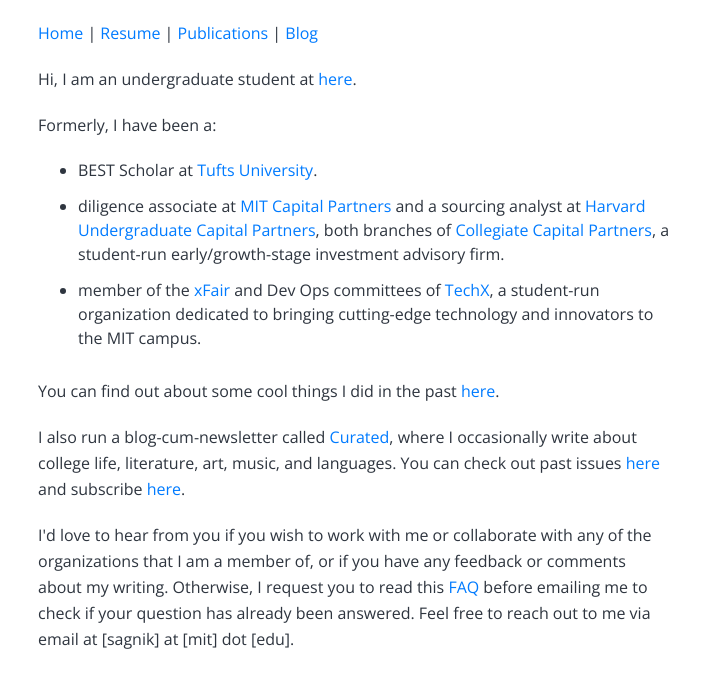
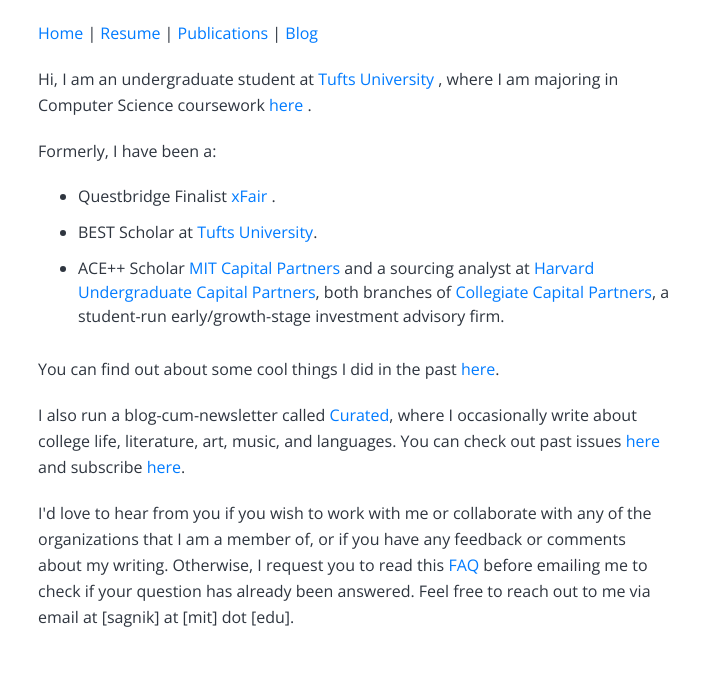
Before and after one commit to Jn527fd/Assignment-1, a plain HTML site: page index.html in a window 1280 px wide. Shown: the part 159-846 px from the top of the page, without its empty margins (286-987 px from the left). After the commit the page ends 825 px from the top, so only its background shows below. Drawn offline with nearby package versions, Linux system fonts and the light colour scheme; a script that the page names is missing; some icons are missing.

Commit message:
Update index.html

```diff
--- a/index.html
+++ b/index.html
@@ -67,14 +67,14 @@
             <li> <a href="https://www.linkedin.com/in/jesus-naranjo-b72b66209/"> <img src="icons/LinkedIn-black.svg" alt="Link to Jesus Naranjo's LinkedIn Profile"> </a></li>
         </ul>
         <p> <a href="index.html"> Home </a> | <a href="Sagnik_Anupam_Resume.pdf"> Resume </a> | <a href="publications.html"> Publications </a> | <a href="http://sagnikanupam.com/blog"> Blog </a> </p>
-        <p> Hi, I am an undergraduate student at <a href="http://www.tufts.edu/”> Tufts University </a>, where I am majoring in Computer Science coursework <a href="https://students.tufts.edu/sites/default/files/2026%20BSCS.pdf">here</a>. <p>
+        <p> Hi, I am an undergraduate student at <a href="https://www.tufts.edu/"> Tufts University </a>, where I am majoring in Computer Science coursework <a href="https://students.tufts.edu/sites/default/files/2026%20BSCS.pdf"> here </a>. <p>
 
     Formerly, I have been a:
     <ul>
+       <li> Questbridge Finalist <a href="http://xfair.io"> xFair </a>.</li>
       <li> BEST Scholar at <a href="https://engineering.tufts.edu/best/scholars/"> Tufts University</a>. </li>
-      <li> diligence associate at <a href="https://collegiate.vc/mit"> MIT Capital Partners</a> and a sourcing analyst at <a href="https://www.harvardcap.org">Harvard Undergraduate Capital Partners</a>, both branches of <a href="https://collegiate.vc">Collegiate Capital Partners</a>, a student-run early/growth-stage investment advisory firm. </li>
-      <li> member of the <a href="http://xfair.io"> xFair </a> and Dev Ops committees of <a href="https://techx.io">TechX</a>, a student-run organization dedicated to bringing cutting-edge technology and
-      innovators to the MIT campus. </li>
+      <li> ACE++ Scholar <a href="https://collegiate.vc/mit"> MIT Capital Partners</a> and a sourcing analyst at <a href="https://www.harvardcap.org">Harvard Undergraduate Capital Partners</a>, both branches of <a href="https://collegiate.vc">Collegiate Capital Partners</a>, a student-run early/growth-stage investment advisory firm. </li>
+
     </ul>
     <p> You can find out about some cool things I did in the past <a href="past.html">here</a>.</p>
     <p> I also run a blog-cum-newsletter called <a href="https://sagnikanupam.substack.com">Curated</a>, where I occasionally write about college life, literature, art, music, and languages. You can check out past issues <a href="http://sagnikanupam.com/blog">here</a> and subscribe <a href="https://sagnikanupam.substack.com">here</a>. </p>
```
